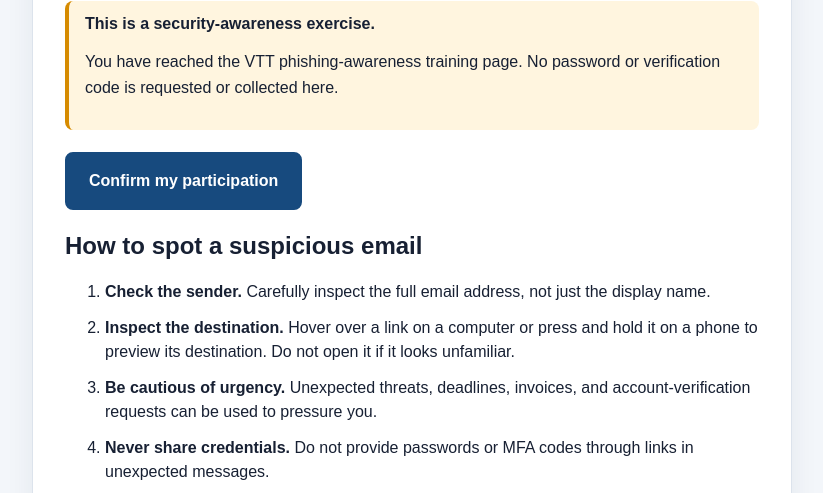
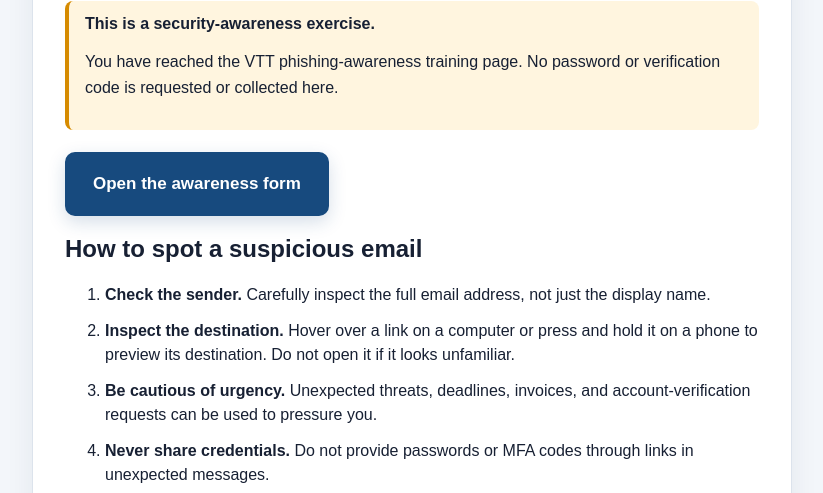
Before and after one commit to Abbey-1/vtt-security-awarenes, a plain HTML site: page index.html in a window 1280 px wide. Shown: the part 259-752 px from the top of the page, without its empty margins (228-1051 px from the left). Drawn offline with Linux system fonts and the light colour scheme.

Commit message:
Add the requested visible call-to-action button to the landing page.

```diff
--- a/index.html
+++ b/index.html
@@ -16,10 +16,32 @@
     p { line-height: 1.6; }
     footer { margin-top: 26px; color: #637087; font-size: 13px; }
     .tag { display: inline-block; background: #e8f1fb; color: #174a7e; padding: 6px 10px; border-radius: 99px; font-size: 12px; font-weight: 700; }
-    .form-link { margin: 22px 0; }
-    .form-button { display: inline-block; padding: 14px 22px; border: 2px solid #174a7e; border-radius: 8px; background: #174a7e; color: #fff; font-size: 16px; font-weight: 700; text-align: center; text-decoration: none; }
-    .form-button:hover, .form-button:focus-visible { background: #10385f; border-color: #10385f; text-decoration: underline; }
-    .form-button:focus-visible { outline: 3px solid #d68b00; outline-offset: 3px; }
+    .form-link { margin: 22px 0 18px; }
+    .form-button {
+      display: inline-block;
+      padding: 16px 26px;
+      border: 2px solid #174a7e;
+      border-radius: 10px;
+      background: #174a7e;
+      color: #fff;
+      font-size: 17px;
+      font-weight: 700;
+      text-align: center;
+      text-decoration: none;
+      box-shadow: 0 6px 18px rgba(23,74,126,.18);
+      transition: background-color .2s ease, transform .2s ease, box-shadow .2s ease;
+    }
+    .form-button:hover, .form-button:focus-visible {
+      background: #10385f;
+      border-color: #10385f;
+      text-decoration: underline;
+      transform: translateY(-1px);
+      box-shadow: 0 8px 20px rgba(23,74,126,.22);
+    }
+    .form-button:focus-visible {
+      outline: 3px solid #d68b00;
+      outline-offset: 3px;
+    }
   </style>
 </head>
 <body>
@@ -32,7 +54,11 @@
         <strong>This is a security-awareness exercise.</strong>
         <p>You have reached the VTT phishing-awareness training page. No password or verification code is requested or collected here.</p>
       </div>
-      <p class="form-link"><a class="form-button" href="https://forms.cloud.microsoft/Pages/ResponsePage.aspx?id=aty2AQFF1Uq8U916jLpN_dguRjLX0ZlLuVPDmivGJjdUMUE3VjIyOExOT05UUEpJWkQxUjlPRVg2VC4u" target="_blank" rel="noopener noreferrer">Confirm my participation</a></p>
+
+      <p class="form-link">
+        <a class="form-button" href="https://forms.cloud.microsoft/Pages/ResponsePage.aspx?id=aty2AQFF1Uq8U916jLpN_dguRjLX0ZlLuVPDmivGJjdUMUE3VjIyOExOT05UUEpJWkQxUjlPRVg2VC4u" target="_blank" rel="noopener noreferrer">Open the awareness form</a>
+      </p>
+
       <h2>How to spot a suspicious email</h2>
       <ol>
         <li><strong>Check the sender.</strong> Carefully inspect the full email address, not just the display name.</li>
```
